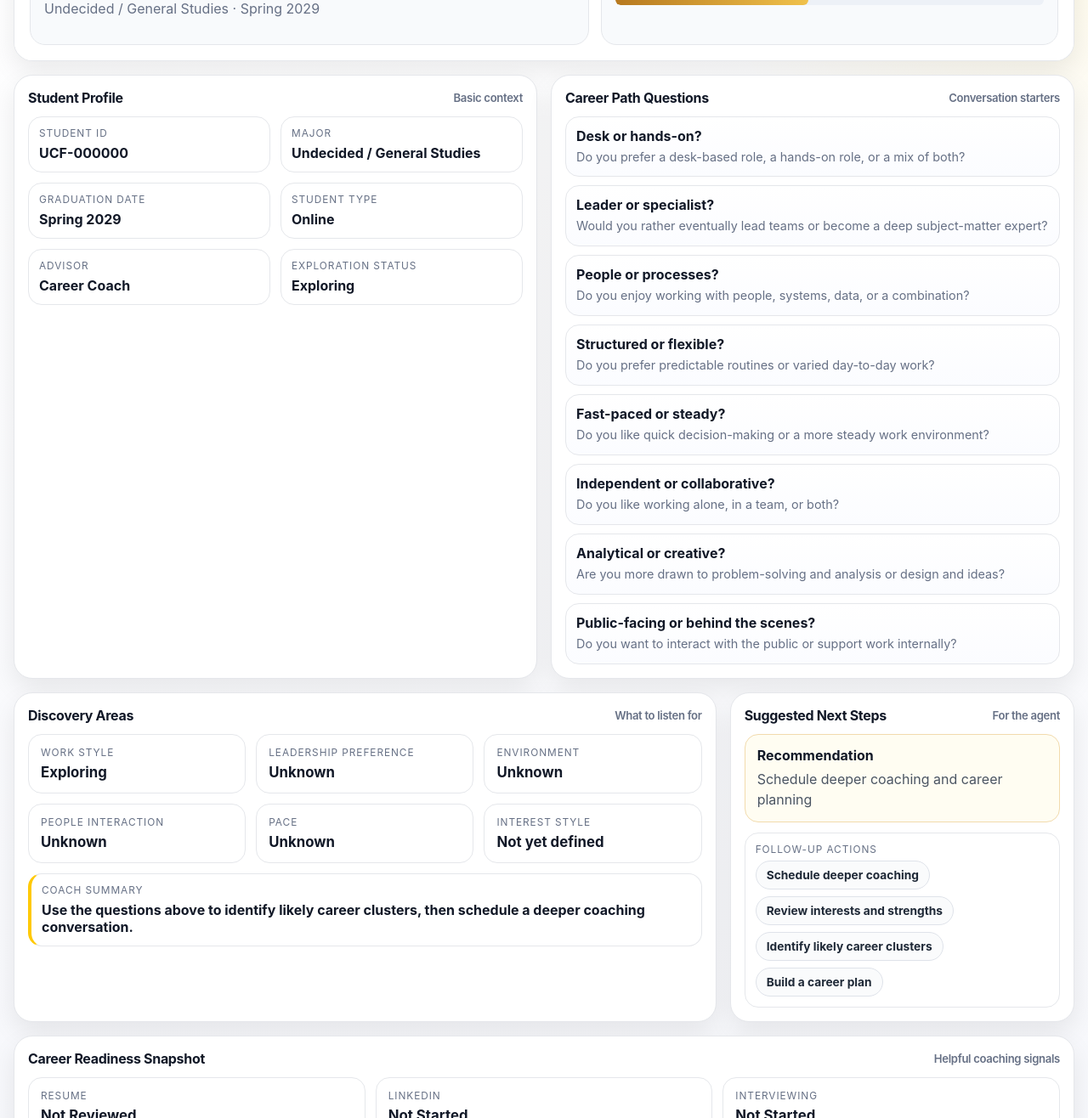
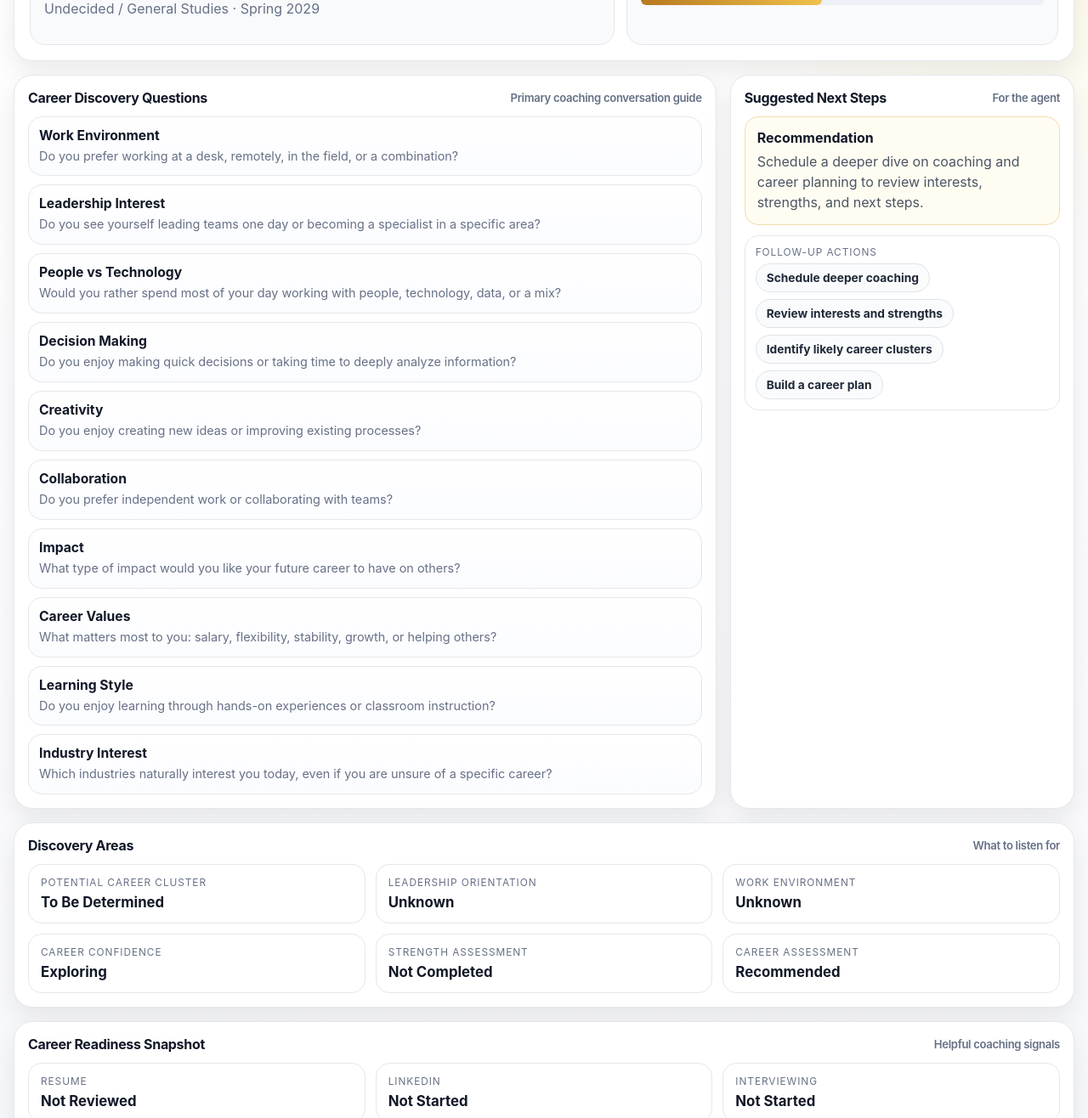
Before and after one commit to EMac5212/Genscript, a plain HTML site: page ucf-career-discovery.html in a window 1280 px wide. Shown: the part 224-1540 px from the top of the page at 85% size. Drawn offline with Linux system fonts and the light colour scheme.

Commit message:
Update ucf-career-discovery.html

```diff
--- a/ucf-career-discovery.html
+++ b/ucf-career-discovery.html
@@ -2,13 +2,13 @@
 <html lang="en">
 <head>
   <meta charset="utf-8" />
+  <meta name="viewport" content="width=device-width, initial-scale=1" />
   <meta name="viewport" content="width=device-width, initial-scale=1" />
   <title>UCF Online | Career Discovery Dashboard</title>
   <style>
     :root{
       --black:#000000;
       --gold:#FFC904;
-      --gold-2:#e6b800;
       --bg:#f6f7fb;
       --card:#ffffff;
       --text:#111827;
@@ -140,7 +140,7 @@
     .hero-body{
       padding:18px;
       display:grid;
-      grid-template-columns:1.1fr .9fr;
+      grid-template-columns:1.15fr .85fr;
       gap:14px;
       align-items:stretch;
       background:
@@ -198,11 +198,7 @@
       font-size:.82rem;
     }
 
-    .fields{
-      display:grid;
-      grid-template-columns:repeat(2, minmax(0, 1fr));
-      gap:12px;
-    }
+    .stack{ display:grid; gap:12px; }
 
     .field,
     .metric,
@@ -228,8 +224,6 @@
       overflow-wrap:anywhere;
       white-space:pre-wrap;
     }
-
-    .stack{ display:grid; gap:12px; }
 
     .progress{
       height:12px;
@@ -287,6 +281,7 @@
     .question strong{
       display:block;
       margin-bottom:4px;
+      font-size:.98rem;
     }
 
     .question span{
@@ -364,7 +359,6 @@
     @media (max-width: 760px){
       .hero-bar{ flex-direction:column; }
       .meta{ justify-content:flex-start; text-align:left; }
-      .fields{ grid-template-columns:1fr; }
       .question{ flex-direction:column; align-items:flex-start; }
     }
   </style>
@@ -382,16 +376,16 @@
           </div>
         </div>
         <div class="meta">
-          <div class="pill" id="studentNamePill">Student</div>
+          <div class="pill" id="studentNamePill">Eric McDougal</div>
           <div class="badge warn" id="confidenceBadge">Exploring</div>
         </div>
       </div>
 
       <div class="hero-body">
         <div class="hero-panel">
-          <h2>Student Overview</h2>
-          <p class="big" id="headlineName">Student Name</p>
-          <p class="muted" id="headlineDetail">Undecided path · Career exploration</p>
+          <h2>Career Discovery Session</h2>
+          <p class="big" id="headlineName">Eric McDougal</p>
+          <p class="muted" id="headlineDetail">Undecided / General Studies · Spring 2029</p>
         </div>
 
         <div class="hero-panel">
@@ -405,26 +399,9 @@
     </section>
 
     <main class="grid">
-      <section class="card span-6">
-        <h2 class="section-title">Student Profile <small>Basic context</small></h2>
-        <div class="fields" id="profileFields"></div>
-      </section>
-
-      <section class="card span-6">
-        <h2 class="section-title">Career Path Questions <small>Conversation starters</small></h2>
+      <section class="card span-8">
+        <h2 class="section-title">Career Discovery Questions <small>Primary coaching conversation guide</small></h2>
         <ul class="question-list" id="questionList"></ul>
-      </section>
-
-      <section class="card span-8">
-        <h2 class="section-title">Discovery Areas <small>What to listen for</small></h2>
-        <div class="stack">
-          <div class="mini-grid" id="discoveryGrid"></div>
-
-          <div class="panel note">
-            <span class="label">Coach Summary</span>
-            <div class="value" id="coachSummary">Use the questions above to identify likely career clusters, then schedule a deeper coaching conversation.</div>
-          </div>
-        </div>
       </section>
 
       <section class="card span-4">
@@ -445,15 +422,30 @@
       </section>
 
       <section class="card span-12">
+        <h2 class="section-title">Discovery Areas <small>What to listen for</small></h2>
+        <div class="mini-grid" id="discoveryGrid"></div>
+      </section>
+
+      <section class="card span-12">
         <h2 class="section-title">Career Readiness Snapshot <small>Helpful coaching signals</small></h2>
         <div class="mini-grid" id="snapshotGrid"></div>
+      </section>
+
+      <section class="card span-12">
+        <h2 class="section-title">Coach Summary <small>Suggested talking points</small></h2>
+        <div class="panel note">
+          <span class="label">Summary</span>
+          <div class="value" id="coachSummary">
+            Use the questions above to identify likely career clusters, then schedule a deeper coaching conversation.
+          </div>
+        </div>
       </section>
     </main>
   </div>
 
   <script>
     const defaults = {
-      studentName: "Student Name",
+      studentName: "Eric McDougal",
       studentId: "UCF-000000",
       major: "Undecided / General Studies",
       graduationDate: "Spring 2029",
@@ -466,8 +458,8 @@
       environmentPreference: "Unknown",
       peoplePreference: "Unknown",
       pacePreference: "Unknown",
-      note: "Use the questions above to identify likely career clusters, then schedule a deeper coaching conversation.",
-      nextStep: "Schedule deeper coaching and career planning",
+      nextStep: "Schedule a deeper dive on coaching and career planning to review interests, strengths, and next steps.",
+      coachSummary: "Use the questions above to identify likely career clusters, then schedule a deeper coaching conversation.",
       resumeStatus: "Not Reviewed",
       linkedinStatus: "Not Started",
       interviewStatus: "Not Started",
@@ -495,47 +487,39 @@
     document.getElementById("headlineDetail").textContent = `${data.major} · ${data.graduationDate}`;
     document.getElementById("explorationScoreText").textContent = `${score}%`;
     document.getElementById("explorationBar").style.width = `${score}%`;
-    document.getElementById("coachSummary").textContent = data.note;
     document.getElementById("recommendation").textContent = data.nextStep;
+    document.getElementById("coachSummary").textContent = data.coachSummary;
 
     const confidenceBadge = document.getElementById("confidenceBadge");
     confidenceBadge.classList.remove("good", "warn", "bad");
     if (score >= 75) {
       confidenceBadge.textContent = "Clear Direction";
       confidenceBadge.classList.add("good");
+      document.getElementById("explorationBar").classList.remove("warn");
+      document.getElementById("explorationBar").classList.add("good");
     } else if (score >= 50) {
       confidenceBadge.textContent = "Narrowing Options";
       confidenceBadge.classList.add("warn");
+      document.getElementById("explorationBar").classList.remove("good");
+      document.getElementById("explorationBar").classList.add("warn");
     } else {
       confidenceBadge.textContent = "Exploring";
       confidenceBadge.classList.add("bad");
+      document.getElementById("explorationBar").classList.remove("good");
+      document.getElementById("explorationBar").classList.add("warn");
     }
 
-    const profileFields = [
-      ["Student ID", data.studentId],
-      ["Major", data.major],
-      ["Graduation Date", data.graduationDate],
-      ["Student Type", data.studentType],
-      ["Advisor", data.advisor],
-      ["Exploration Status", data.confidenceStatus]
-    ];
-
-    document.getElementById("profileFields").innerHTML = profileFields.map(([label, value]) => `
-      <div class="field">
-        <span class="label">${label}</span>
-        <div class="value">${value || "—"}</div>
-      </div>
-    `).join("");
-
     const questions = [
-      ["Desk or hands-on?", "Do you prefer a desk-based role, a hands-on role, or a mix of both?"],
-      ["Leader or specialist?", "Would you rather eventually lead teams or become a deep subject-matter expert?"],
-      ["People or processes?", "Do you enjoy working with people, systems, data, or a combination?"],
-      ["Structured or flexible?", "Do you prefer predictable routines or varied day-to-day work?"],
-      ["Fast-paced or steady?", "Do you like quick decision-making or a more steady work environment?"],
-      ["Independent or collaborative?", "Do you like working alone, in a team, or both?"],
-      ["Analytical or creative?", "Are you more drawn to problem-solving and analysis or design and ideas?"],
-      ["Public-facing or behind the scenes?", "Do you want to interact with the public or support work internally?"]
+      ["Work Environment", "Do you prefer working at a desk, remotely, in the field, or a combination?"],
+      ["Leadership Interest", "Do you see yourself leading teams one day or becoming a specialist in a specific area?"],
+      ["People vs Technology", "Would you rather spend most of your day working with people, technology, data, or a mix?"],
+      ["Decision Making", "Do you enjoy making quick decisions or taking time to deeply analyze information?"],
+      ["Creativity", "Do you enjoy creating new ideas or improving existing processes?"],
+      ["Collaboration", "Do you prefer independent work or collaborating with teams?"],
+      ["Impact", "What type of impact would you like your future career to have on others?"],
+      ["Career Values", "What matters most to you: salary, flexibility, stability, growth, or helping others?"],
+      ["Learning Style", "Do you enjoy learning through hands-on experiences or classroom instruction?"],
+      ["Industry Interest", "Which industries naturally interest you today, even if you are unsure of a specific career?"]
     ];
 
     document.getElementById("questionList").innerHTML = questions.map(([title, prompt]) => `
@@ -548,12 +532,12 @@
     `).join("");
 
     const discoveryAreas = [
-      ["Work Style", data.workPreference],
-      ["Leadership Preference", data.leadershipPreference],
-      ["Environment", data.environmentPreference],
-      ["People Interaction", data.peoplePreference],
-      ["Pace", data.pacePreference],
-      ["Interest Style", data.interestStyle]
+      ["Potential Career Cluster", "To Be Determined"],
+      ["Leadership Orientation", data.leadershipPreference],
+      ["Work Environment", data.environmentPreference],
+      ["Career Confidence", data.confidenceStatus],
+      ["Strength Assessment", "Not Completed"],
+      ["Career Assessment", "Recommended"]
     ];
 
     document.getElementById("discoveryGrid").innerHTML = discoveryAreas.map(([label, value]) => `
@@ -568,7 +552,8 @@
       ["LinkedIn", data.linkedinStatus],
       ["Interviewing", data.interviewStatus],
       ["Internships", data.internshipStatus],
-      ["Skills", data.skillsStatus]
+      ["Skills", data.skillsStatus],
+      ["Advisor", data.advisor]
     ];
 
     document.getElementById("snapshotGrid").innerHTML = readiness.map(([label, value]) => `
```
